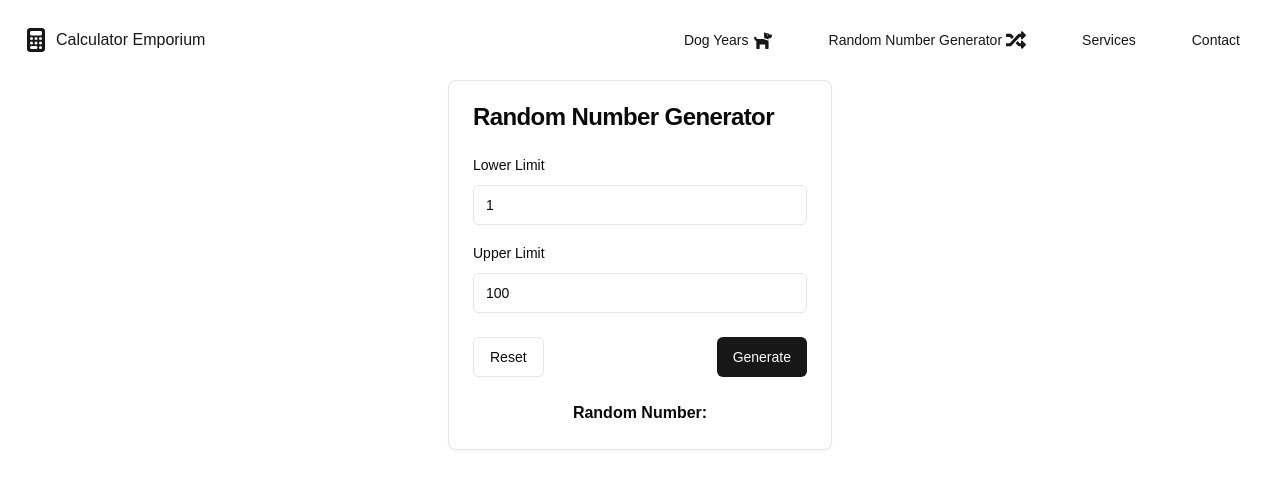
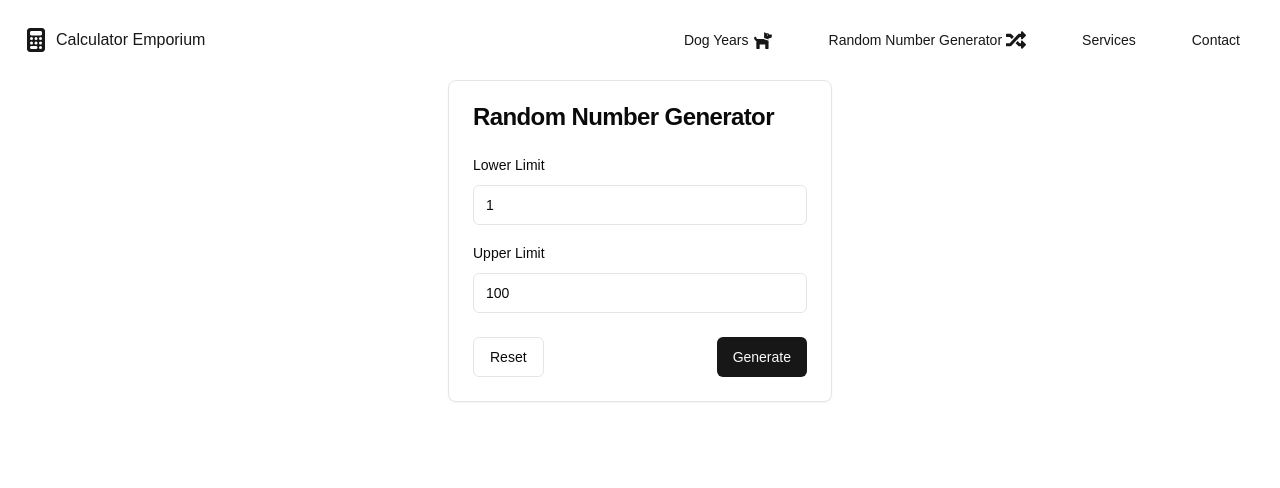
Before and after one commit to colemilne54/Calculator-Emporium, a Next.js app: page /random-number-generator in a window 1280 px wide. Shown: the top 488 px of the page. Built offline with nearby package versions, Linux system fonts and the light colour scheme.

Commit message:
typescript-ified random number generator

```diff
--- a/src/components/calculators/RandomNumberGenerator.tsx
+++ b/src/components/calculators/RandomNumberGenerator.tsx
@@ -7,11 +7,11 @@ import { Label } from "@/components/ui/label"
 import { Card, CardHeader, CardTitle, CardContent, CardFooter } from "@/components/ui/card"
 
 export default function RandomNumberGenerator() {
-   const [lower, setLower] = useState('1');
-   const [upper, setUpper] = useState('100');
-   const [random, setRandom] = useState('');
+   const [lower, setLower] = useState<number>(1);
+   const [upper, setUpper] = useState<number>(100);
+   const [random, setRandom] = useState<number | null>(null);
 
-   function randInt(min, max) {
+   function randInt(min: number, max: number): number {
       return Math.floor(Math.random() * (Number(max) - Number(min) + 1)) + Number(min);
    }
 
@@ -32,7 +32,7 @@ export default function RandomNumberGenerator() {
                      id="lower"
                      type="number"
                      value={lower}
-                     onChange={(e) => setLower(e.target.value)}
+                     onChange={(e) => setLower(Number(e.target.value))}
                      placeholder="Enter lower limit"
                   />
                </div>
@@ -42,20 +42,20 @@ export default function RandomNumberGenerator() {
                      id="upper"
                      type="number"
                      value={upper}
-                     onChange={(e) => setUpper(e.target.value)}
+                     onChange={(e) => setUpper(Number(e.target.value))}
                      placeholder="Enter upper limit"
                   />
                </div>
             </form>
          </CardContent>
          <CardFooter className="flex justify-between">
-            <Button onClick={() => {setLower('1'); setUpper('100')}} variant="outline">Reset</Button>
+            <Button onClick={() => {setLower(0); setUpper(100); setRandom(null)}} variant="outline">Reset</Button>
             <Button onClick={handleClick}>Generate</Button>
          </CardFooter>
-         {(lower !== '' && upper !== '') && (
+         {(upper >= lower && random !== null) && (
             <CardContent>
                <p className="text-center font-semibold">
-                  Random Number: {random}
+                  Random Number: {random && (random)}
                </p>
             </CardContent>
          )}
```
